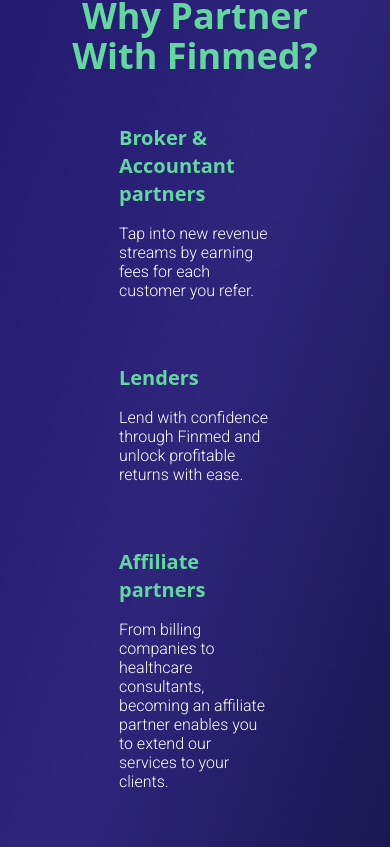
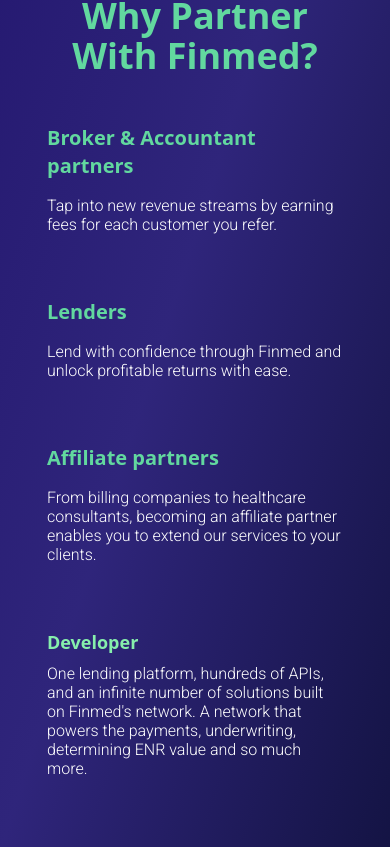
Before and after one commit to KeshavVijay14/Finmed-App, a Next.js app: page /partners in a window 390 px wide. Shown: the part 2397-3244 px from the top of the page. Built offline with nearby package versions, Linux system fonts and the light colour scheme; a web font is replaced by a local one.

Commit message:
patners-page-ui-fix

```diff
--- a/src/components/partners/partnersDetail.js
+++ b/src/components/partners/partnersDetail.js
@@ -18,7 +18,7 @@
               <h2 className="text-4xl font-bold text-[#62D89F]   font-trebuchet text-center mb-12">
                 Why Partner With Finmed?
               </h2>
-              <div className="grid grid-cols-1 md:grid-cols-2 gap-16 px-20 text-white">
+              <div className="grid grid-cols-1 md:grid-cols-2 gap-16 px-2 md:px-20 text-white">
                 <div>
                   <h3 className="text-xl font-bold text-[#62D89F] mb-4 font-trebuchet">
                     Broker & Accountant partners
```
